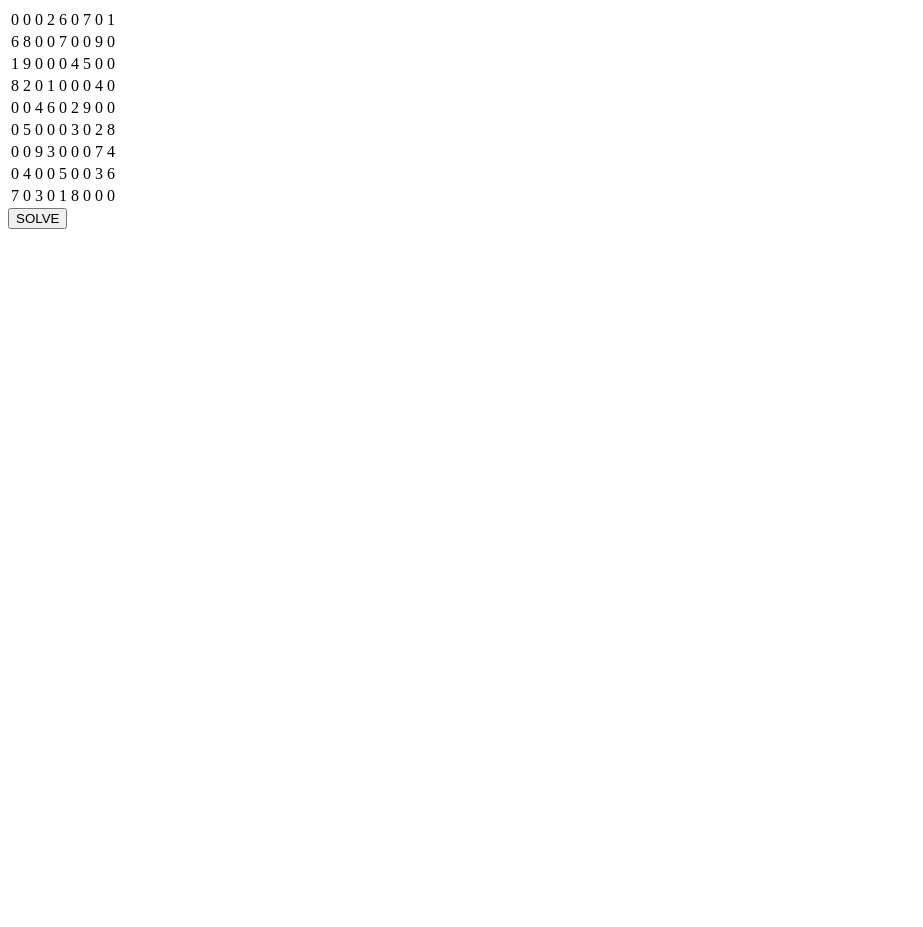
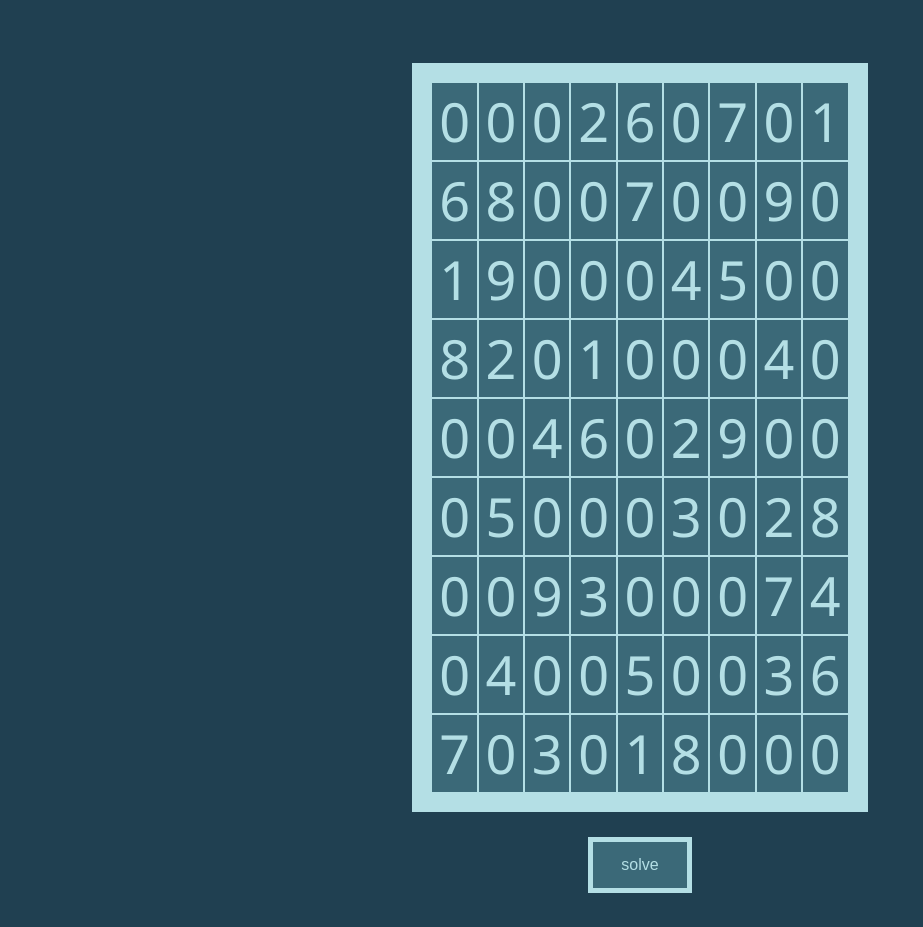
Before and after one commit to AliMZaini/jsudoku, a plain HTML site: page index.html in a window 1280 px wide. Shown: the whole page, without its empty margins (0-923 px from the left). Before the commit the page ends 800 px from the top, so only its background shows below. Drawn offline with Linux system fonts and the light colour scheme.

Commit message:
Added styling

```diff
--- a/index.html
+++ b/index.html
@@ -2,6 +2,7 @@
 <html lang="en">
 <head>
     <meta charset="UTF-8">
+    <link rel="stylesheet" type="text/css" href="stylesheet.css">
     <title>JSudoku</title>
 </head>
 
--- a/jsudoku.js
+++ b/jsudoku.js
@@ -1,6 +1,6 @@
 // From: https://dingo.sbs.arizona.edu/~sandiway/sudoku/examples.html
 var originalBoard = [
-    0, 0, 0, 2, 6, 0, 7, 0, 1
+      0, 0, 0, 2, 6, 0, 7, 0, 1
     , 6, 8, 0, 0, 7, 0, 0, 9, 0
     , 1, 9, 0, 0, 0, 4, 5, 0, 0
     , 8, 2, 0, 1, 0, 0, 0, 4, 0
@@ -127,6 +127,7 @@ function findEmptyIndex(board) {
 
 // Backtracking algorithm from https://see.stanford.edu/materials/icspacs106b/Lecture11.pdf
 function solve(board) {
+    // TODO add delay before populating table
     populateTable(board);
     var emptyIndex = findEmptyIndex(board);
     if (emptyIndex === -1) { // checks if there are empty cells
@@ -161,7 +162,7 @@ function createTable() {
 
     // Create solve button
     var button = document.createElement('button');
-    button.append(document.createTextNode('SOLVE'));
+    button.append(document.createTextNode('solve'));
     button.setAttribute('id', 'solveButton');
     button.setAttribute('onclick', 'solve(board)');
     document.body.appendChild(button);
--- /dev/null
+++ b/stylesheet.css
@@ -0,0 +1,41 @@
+body {
+    background-color: #204051;
+    text-align: center;
+    font-family: "Segoe UI";
+}
+
+button{
+    background-color: #3b6978;
+    color: #b4dfe5;
+    border: 5px solid #b4dfe5;
+    padding: 14px 28px;
+    font-size: 16px;
+    cursor: pointer;
+    margin: 2%;
+}
+
+table, td{
+    color: #b4dfe5;
+    background: #3b6978;
+    border: 2px solid #b4dfe5;
+    border-collapse: collapse;
+    margin: auto;
+}
+
+table{
+    margin-top: 5%;
+    width: 36%;
+    border: 20px solid #b4dfe5;
+    border-radius: 30px;
+}
+
+td{
+    text-align: center;
+    vertical-align: middle;
+    font-size: 54px;
+    width: 6%;
+}
+
+tr{
+    line-height: 75px;
+}
```
